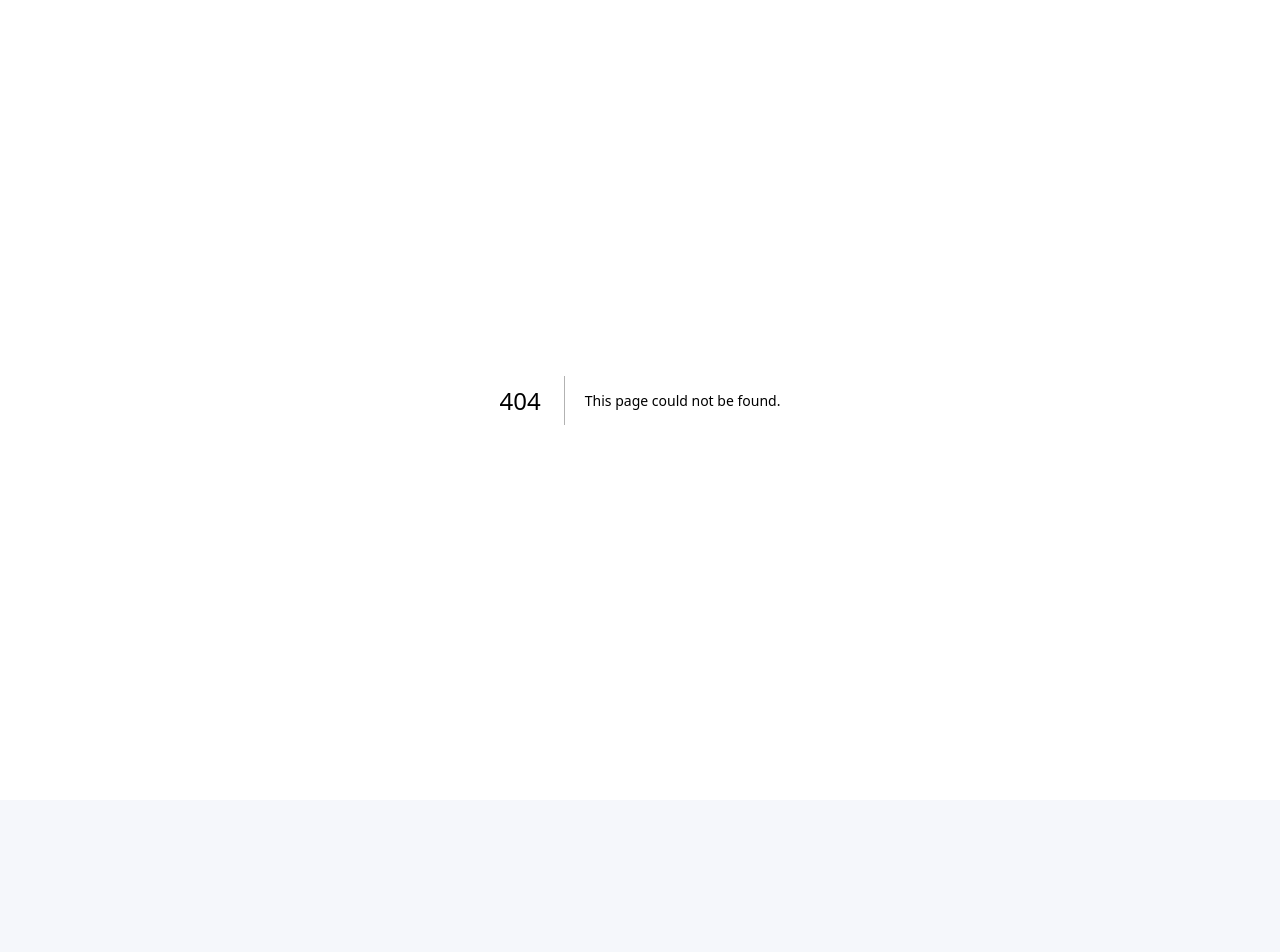
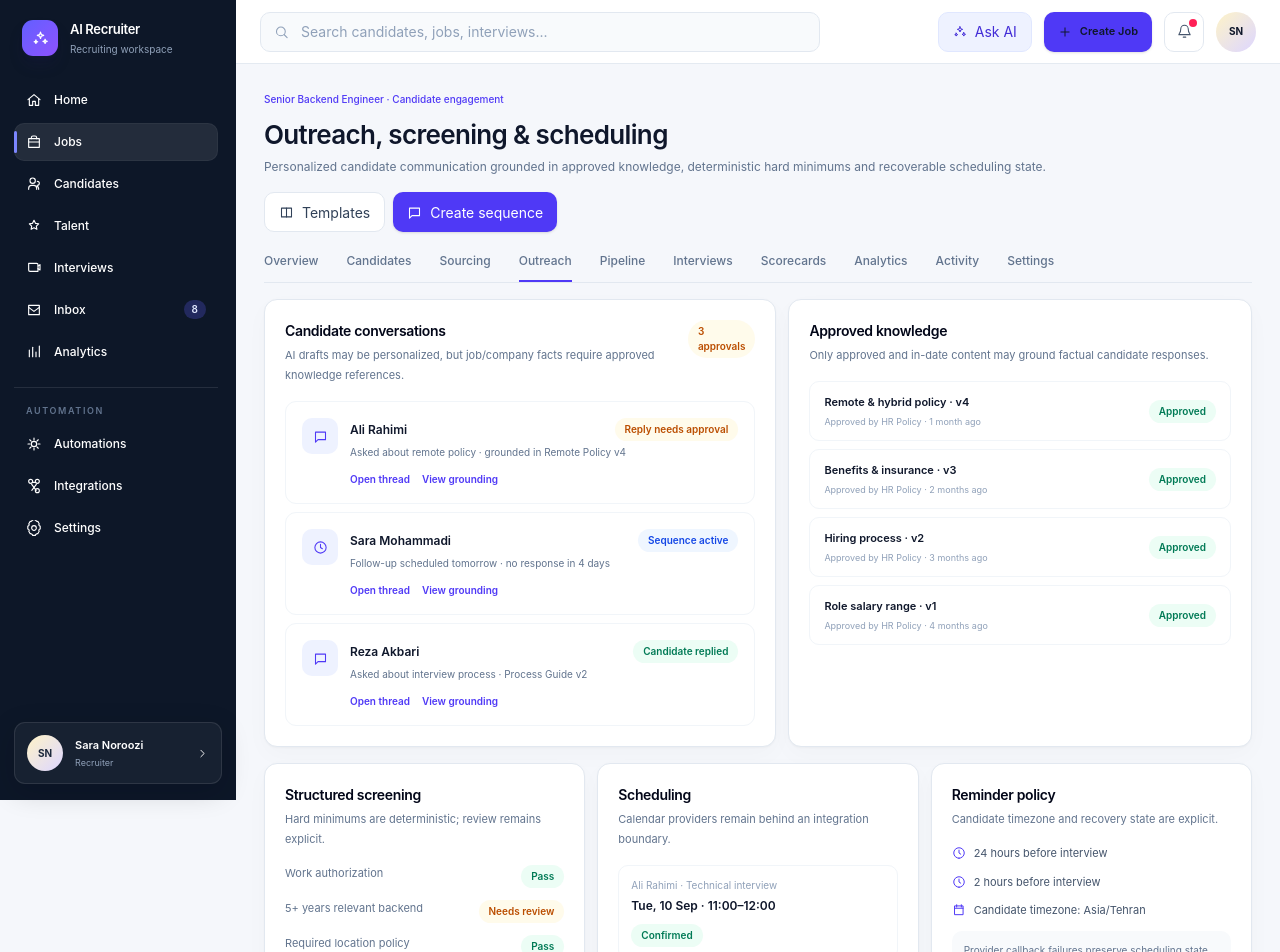
Before and after one commit to sajadcut/interview, a Next.js app in the folder apps/web/: page /app/jobs/senior-backend-engineer/outreach in a window 1280 px wide. Before the commit this address had no page. Shown: the top 952 px of the page. Before the commit the page ends 800 px from the top, so only its background shows below. Built offline with nearby package versions, Linux system fonts and the light colour scheme.

Commit message:
feat(m3): add grounded outreach screening scheduling workspace

```diff
--- /dev/null
+++ b/apps/web/app/app/jobs/senior-backend-engineer/outreach/page.tsx
@@ -0,0 +1,94 @@
+import { jobTabs } from "../../../../../lib/demo-data";
+import { Icon } from "../../../../../components/product/icon";
+import {
+  Panel,
+  Pill,
+  SectionHeader,
+  ToolbarButton,
+  WorkspaceTabs,
+} from "../../../../../components/product/recruiting-ui";
+
+const messages = [
+  { candidate: "Ali Rahimi", state: "Reply needs approval", note: "Asked about remote policy · grounded in Remote Policy v4", tone: "amber" as const },
+  { candidate: "Sara Mohammadi", state: "Sequence active", note: "Follow-up scheduled tomorrow · no response in 4 days", tone: "blue" as const },
+  { candidate: "Reza Akbari", state: "Candidate replied", note: "Asked about interview process · Process Guide v2", tone: "green" as const },
+];
+
+export default function JobOutreachPage() {
+  return (
+    <div className="space-y-4">
+      <div className="flex flex-wrap items-end justify-between gap-4">
+        <div>
+          <div className="mb-2 text-[10px] font-medium text-indigo-600">Senior Backend Engineer · Candidate engagement</div>
+          <h1 className="text-[26px] font-semibold tracking-tight">Outreach, screening & scheduling</h1>
+          <p className="mt-1 text-[12px] text-slate-500">
+            Personalized candidate communication grounded in approved knowledge, deterministic hard minimums and recoverable scheduling state.
+          </p>
+        </div>
+        <div className="flex gap-2"><ToolbarButton icon="columns">Templates</ToolbarButton><ToolbarButton primary icon="message">Create sequence</ToolbarButton></div>
+      </div>
+
+      <WorkspaceTabs tabs={jobTabs} active="Outreach" />
+
+      <div className="grid gap-3 xl:grid-cols-[1.05fr_.95fr]">
+        <Panel>
+          <SectionHeader title="Candidate conversations" subtitle="AI drafts may be personalized, but job/company facts require approved knowledge references." action={<Pill tone="amber">3 approvals</Pill>} />
+          <div className="space-y-2 p-5 pt-4">
+            {messages.map((item, index) => (
+              <div key={item.candidate} className="flex items-start gap-3 rounded-[11px] border border-slate-100 p-4">
+                <div className="grid h-9 w-9 shrink-0 place-items-center rounded-[10px] bg-indigo-50 text-indigo-600"><Icon name={index === 1 ? "clock" : "message"} size={15} /></div>
+                <div className="min-w-0 flex-1">
+                  <div className="flex items-center justify-between gap-3"><div className="text-[12px] font-semibold">{item.candidate}</div><Pill tone={item.tone}>{item.state}</Pill></div>
+                  <div className="mt-1 text-[10px] text-slate-500">{item.note}</div>
+                  <div className="mt-3 flex gap-3 text-[10px] font-semibold text-indigo-600"><button>Open thread</button><button>View grounding</button></div>
+                </div>
+              </div>
+            ))}
+          </div>
+        </Panel>
+
+        <Panel>
+          <SectionHeader title="Approved knowledge" subtitle="Only approved and in-date content may ground factual candidate responses." />
+          <div className="space-y-2 p-5 pt-4">
+            {["Remote & hybrid policy · v4", "Benefits & insurance · v3", "Hiring process · v2", "Role salary range · v1"].map((item, index) => (
+              <div key={item} className="flex items-center justify-between rounded-[10px] border border-slate-100 px-3.5 py-3">
+                <div><div className="text-[11px] font-semibold">{item}</div><div className="mt-1 text-[9px] text-slate-400">Approved by HR Policy · {index + 1} month{index ? "s" : ""} ago</div></div>
+                <Pill tone="green">Approved</Pill>
+              </div>
+            ))}
+          </div>
+        </Panel>
+      </div>
+
+      <div className="grid gap-3 xl:grid-cols-3">
+        <Panel>
+          <SectionHeader title="Structured screening" subtitle="Hard minimums are deterministic; review remains explicit." />
+          <div className="space-y-3 p-5 pt-4 text-[11px]">
+            <div className="flex justify-between"><span className="text-slate-500">Work authorization</span><Pill tone="green">Pass</Pill></div>
+            <div className="flex justify-between"><span className="text-slate-500">5+ years relevant backend</span><Pill tone="amber">Needs review</Pill></div>
+            <div className="flex justify-between"><span className="text-slate-500">Required location policy</span><Pill tone="green">Pass</Pill></div>
+            <div className="rounded-[10px] bg-amber-50 p-3 text-[10px] leading-5 text-amber-800">A failed hard minimum creates an auditable review state; generative judgment does not silently reject the candidate.</div>
+          </div>
+        </Panel>
+
+        <Panel>
+          <SectionHeader title="Scheduling" subtitle="Calendar providers remain behind an integration boundary." />
+          <div className="space-y-3 p-5 pt-4">
+            <div className="rounded-[10px] border border-slate-100 p-3"><div className="text-[10px] text-slate-400">Ali Rahimi · Technical interview</div><div className="mt-1 text-[12px] font-semibold">Tue, 10 Sep · 11:00–12:00</div><div className="mt-2"><Pill tone="green">Confirmed</Pill></div></div>
+            <div className="rounded-[10px] border border-slate-100 p-3"><div className="text-[10px] text-slate-400">Sara Mohammadi · Screening</div><div className="mt-1 text-[12px] font-semibold">Collecting availability</div><div className="mt-2"><Pill tone="blue">3 proposed slots</Pill></div></div>
+          </div>
+        </Panel>
+
+        <Panel>
+          <SectionHeader title="Reminder policy" subtitle="Candidate timezone and recovery state are explicit." />
+          <div className="space-y-3 p-5 pt-4 text-[11px] text-slate-600">
+            <div className="flex items-center gap-2"><Icon name="clock" size={14} className="text-indigo-600" /> 24 hours before interview</div>
+            <div className="flex items-center gap-2"><Icon name="clock" size={14} className="text-indigo-600" /> 2 hours before interview</div>
+            <div className="flex items-center gap-2"><Icon name="calendar" size={14} className="text-indigo-600" /> Candidate timezone: Asia/Tehran</div>
+            <div className="rounded-[10px] bg-slate-50 p-3 text-[10px] text-slate-500">Provider callback failures preserve scheduling state for retry instead of losing the candidate flow.</div>
+          </div>
+        </Panel>
+      </div>
+    </div>
+  );
+}
```
